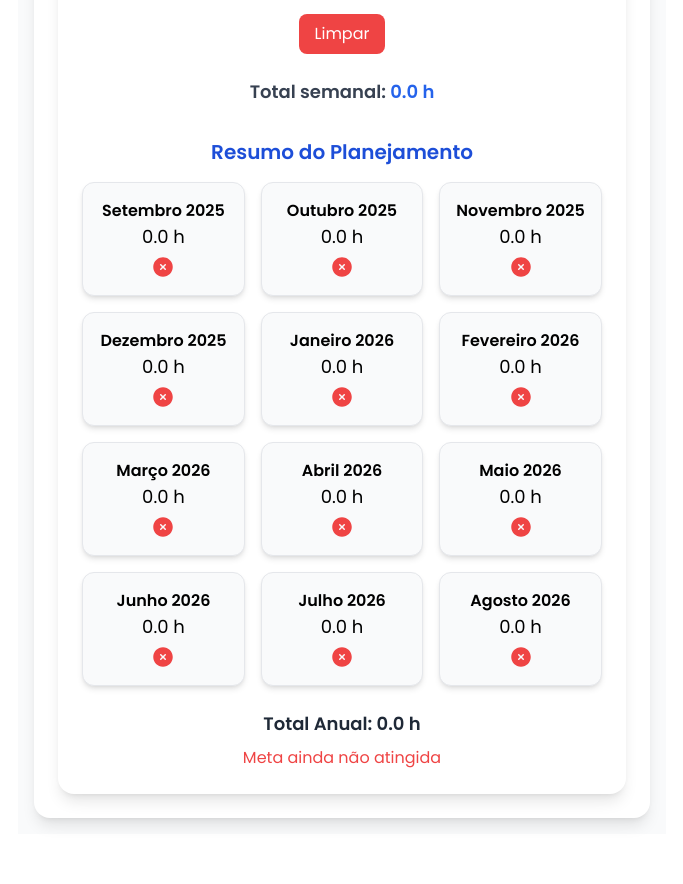
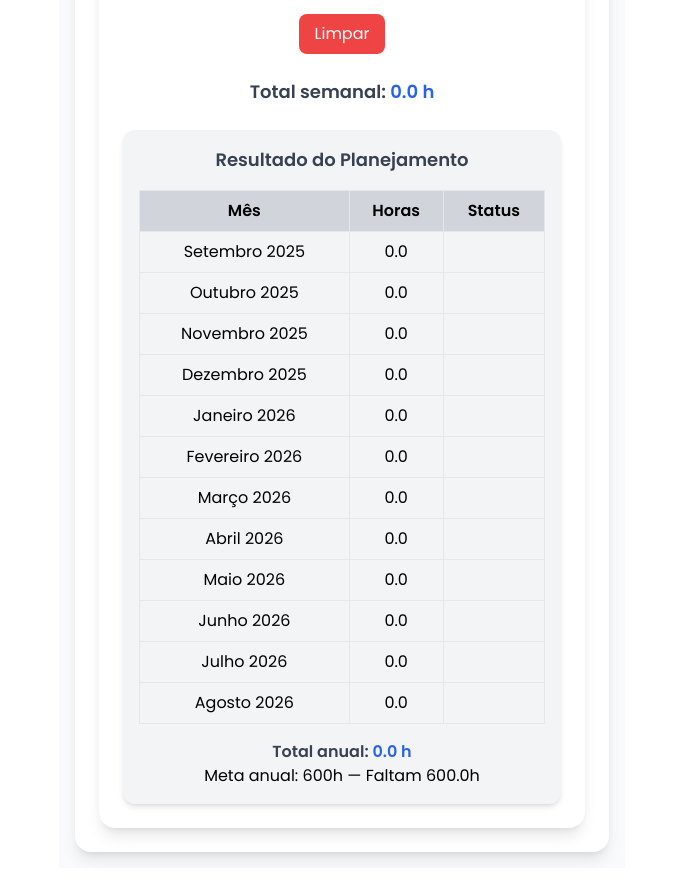
Before and after one commit to alansilvastos/planejador-horas-js, a Next.js app: page / in a window 1280 px wide. Shown: the part 500-1384 px from the top of the page, without its empty margins (298-981 px from the left). Before the commit the page ends 1350 px from the top, so only its background shows below. Built offline with nearby package versions, Linux system fonts and the light colour scheme.

Commit message:
Update ResultadoMeses.jsx

```diff
--- a/components/ResultadoMeses.jsx
+++ b/components/ResultadoMeses.jsx
@@ -1,95 +1,48 @@
-'use client';
-import { useEffect, useState } from 'react';
-import { CheckCircleIcon, XCircleIcon } from '@heroicons/react/24/solid';
-
 export default function ResultadoMeses({ planejamento, totalAnual, tipo }) {
-  const [mensagem, setMensagem] = useState('');
-  const [mesMetaRegular, setMesMetaRegular] = useState('');
-
-  const metasAuxiliar = {
-    auxiliar15: 15,
-    auxiliar30: 30,
-  };
-
-  useEffect(() => {
-    if (tipo === 'regular') {
-      if (totalAnual >= 600) {
-        let acumulado = 0;
-        for (const [mes, total] of Object.entries(planejamento)) {
-          acumulado += total;
-          if (acumulado >= 600) {
-            setMesMetaRegular(mes);
-            break;
-          }
-        }
-        setMensagem(`Meta Atingida em ${mesMetaRegular}`);
-      } else {
-        setMensagem(`Meta ainda não atingida`);
-      }
-    } else if (tipo === 'auxiliar15' || tipo === 'auxiliar30') {
-      const restante = 600 - totalAnual;
-      setMensagem(
-        `Faltam ${restante > 0 ? restante.toFixed(1) : 0} h para atingir 600 h no ano`
-      );
-    }
-  }, [planejamento, totalAnual, tipo, mesMetaRegular]);
-
-  const verificarAtingiuMetaMensal = (horas) => {
-    if (tipo === 'auxiliar15') return horas >= 15;
-    if (tipo === 'auxiliar30') return horas >= 30;
-    return false;
-  };
+  const metaAnual = 600;
+  const metaMensal = tipo === 'auxiliar30' ? 30 : tipo === 'auxiliar15' ? 15 : null;
 
   return (
-    <div className="mt-8">
-      <h3 className="text-xl font-bold text-blue-700 mb-4 text-center">
-        Resumo do Planejamento
+    <div className="bg-gray-100 p-4 rounded-xl shadow-md">
+      <h3 className="text-lg font-bold text-gray-700 mb-4 text-center">
+        Resultado do Planejamento
       </h3>
+      <table className="w-full text-center border-collapse">
+        <thead>
+          <tr className="bg-gray-300">
+            <th className="border p-2">Mês</th>
+            <th className="border p-2">Horas</th>
+            <th className="border p-2">Status</th>
+          </tr>
+        </thead>
+        <tbody>
+          {Object.entries(planejamento).map(([mes, horas]) => (
+            <tr key={mes}>
+              <td className="border p-2">{mes}</td>
+              <td className="border p-2">{horas.toFixed(1)}</td>
+              <td className="border p-2">
+                {tipo === 'regular' && horas >= 50 && "✅"}
+                {metaMensal && horas >= metaMensal && "✅"}
+              </td>
+            </tr>
+          ))}
+        </tbody>
+      </table>
 
-      {/* Grid de meses */}
-      <div className="grid grid-cols-2 sm:grid-cols-3 gap-4">
-        {Object.entries(planejamento).map(([mes, horas]) => {
-          const metaMensalAtingida = verificarAtingiuMetaMensal(horas);
-          const metaAnualAtingida =
-            tipo === 'regular' && mes === mesMetaRegular && totalAnual >= 600;
-
-          return (
-            <div
-              key={mes}
-              className={`p-4 rounded-xl shadow-md flex flex-col items-center ${
-                metaAnualAtingida || metaMensalAtingida
-                  ? 'bg-green-100 border border-green-400'
-                  : 'bg-gray-50 border border-gray-200'
-              }`}
-            >
-              <span className="font-semibold">{mes}</span>
-              <span className="text-lg">{horas.toFixed(1)} h</span>
-              {metaAnualAtingida || metaMensalAtingida ? (
-                <CheckCircleIcon className="w-6 h-6 text-green-600 mt-1" />
-              ) : (
-                <XCircleIcon className="w-6 h-6 text-red-500 mt-1" />
-              )}
-            </div>
-          );
-        })}
-      </div>
-
-      {/* Totais e mensagens */}
-      <div className="mt-6 text-center space-y-2">
-        <p className="text-lg font-semibold text-gray-800">
-          Total Anual: {totalAnual.toFixed(1)} h
+      <div className="mt-4 text-center">
+        <p className="font-semibold text-gray-700">
+          Total anual: <span className="text-blue-600">{totalAnual.toFixed(1)} h</span>
         </p>
-
-        <p
-          className={`text-base ${
-            (tipo === 'regular' && totalAnual >= 600) ||
-            (tipo !== 'regular' && totalAnual >= 600)
-              ? 'text-green-600'
-              : 'text-red-500'
-          }`}
-        >
-          {mensagem}
-        </p>
+        {tipo === 'regular' && (
+          <p>
+            Meta anual: {metaAnual}h — {totalAnual >= metaAnual ? "✅ Alvo atingido!" : `Faltam ${(metaAnual - totalAnual).toFixed(1)}h`}
+          </p>
+        )}
+        {tipo !== 'regular' && (
+          <p>
+            Faltam {(metaAnual - totalAnual).toFixed(1)}h para meta de Pioneiro Regular
+          </p>
+        )}
       </div>
     </div>
   );
```
